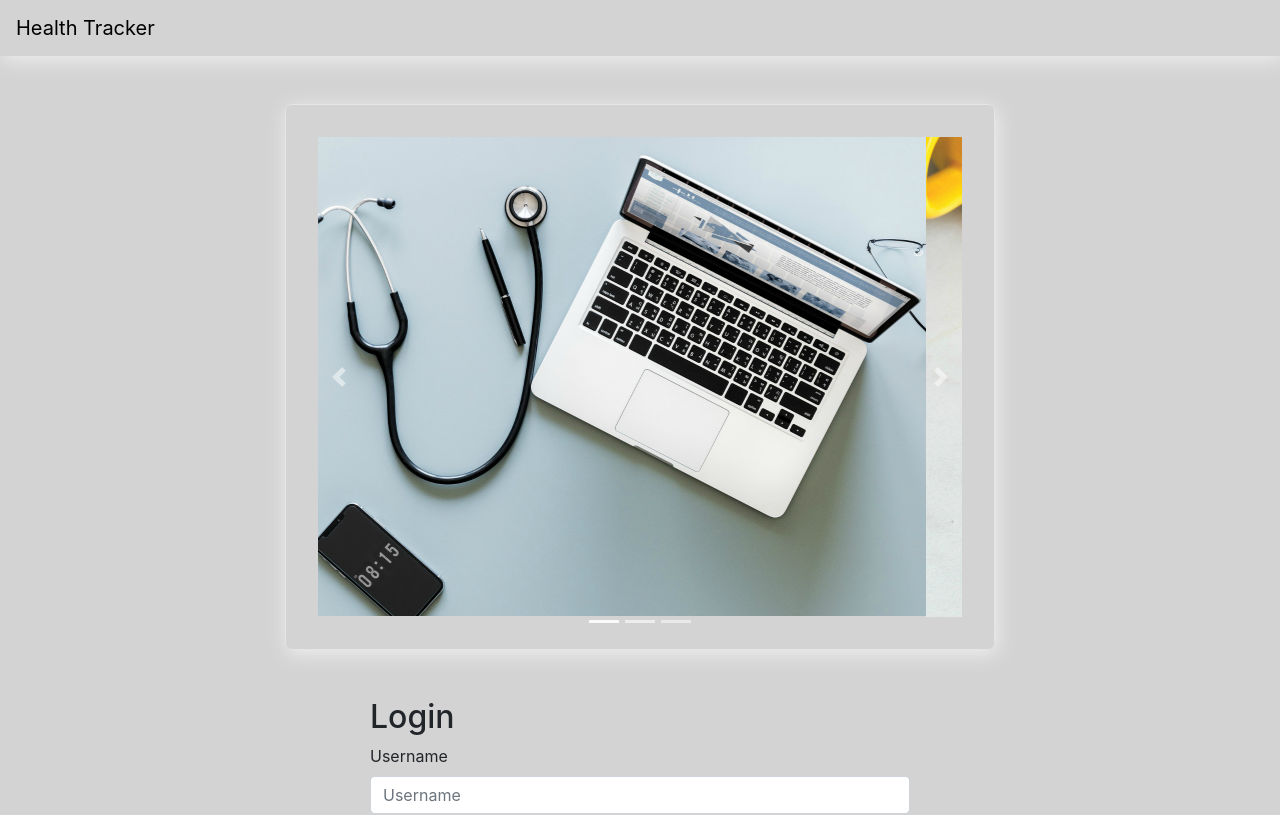
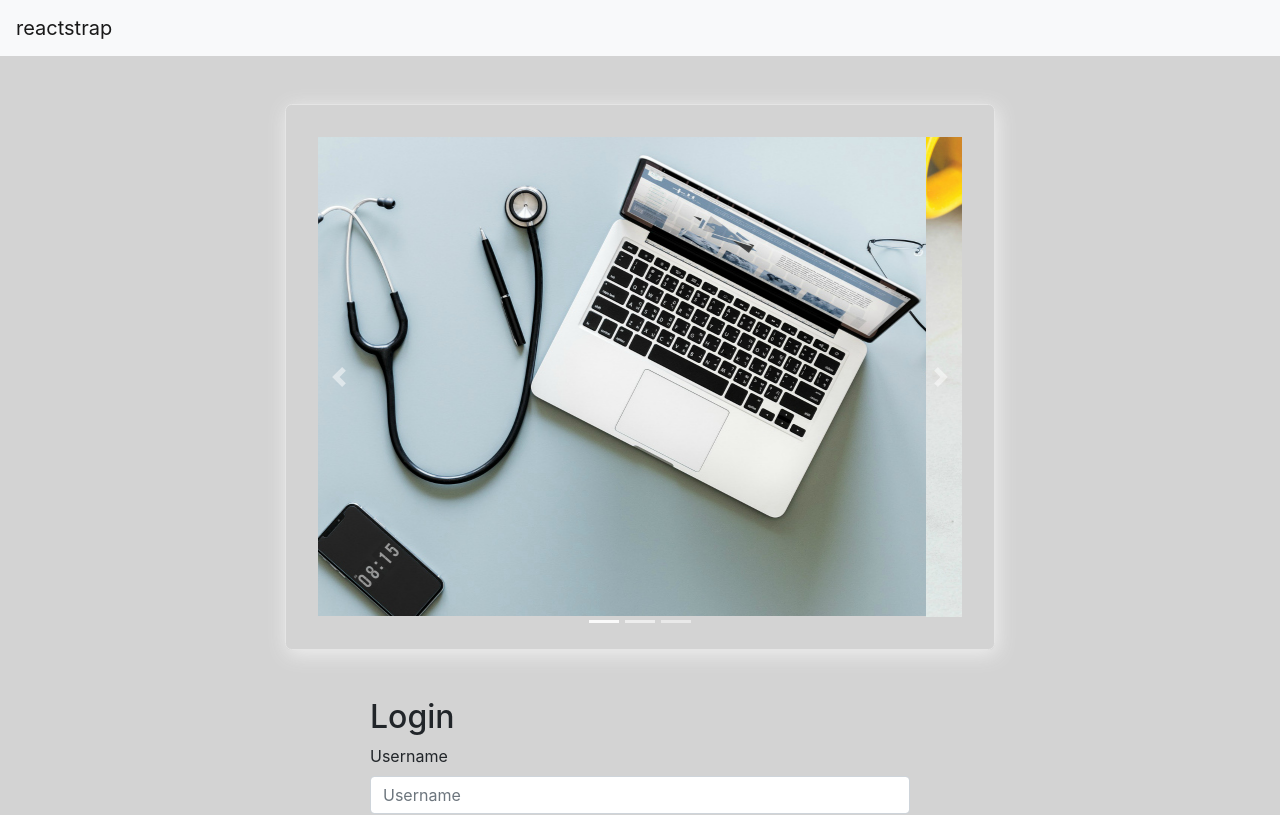
Before and after one commit to tdesserich/HealthTrackerClient, a React (Create React App) app: page /auth in a window 1280 px wide. Shown: the top 815 px of the page. Built offline with nearby package versions, Linux system fonts and the light colour scheme.

Commit message:
protected views

```diff
--- a/src/App.js
+++ b/src/App.js
@@ -1,5 +1,5 @@
 import React, { Component } from 'react';
-import 'bootstrap/dist/css/bootstrap.css';
+// import 'bootstrap/dist/css/bootstrap.css';
 import './App.css';
 import Auth from './auth/Auth';
 import SiteBar from './site/SiteBar';
--- a/src/site/SiteBar.js
+++ b/src/site/SiteBar.js
@@ -6,7 +6,7 @@ class SiteBar extends Component {
     constructor(props) {
         super(props);
         this.state = {
-            isOpen: false
+            isOpen: true
         };
     }
 
@@ -16,11 +16,20 @@ class SiteBar extends Component {
         });
     }
 
-    protectedNavViews = () => {
-        if (this.props.token === localStorage.getItem('token')) {
+
+
+
+    render() {
         return (
-                <Navbar className="navbar">
-                    <NavbarBrand href="/" className="navbarBrand">Health Tracker</NavbarBrand>
+            <div>
+                <Navbar color="light" light expand="md">
+                    <NavbarBrand href="/">reactstrap</NavbarBrand>
+                    <NavbarToggler onClick={this.toggle} />
+                    <Collapse isOpen={this.state.isOpen} navbar>
+
+
+                        {this.props.token === localStorage.getItem('token') ?
+                            <Nav className="ml-auto" navbar>
                                 <NavItem>
                                     <NavLink href="/">Current Meds</NavLink>
                                 </NavItem>
@@ -33,28 +42,40 @@ class SiteBar extends Component {
                                 <NavItem>
                                     <Button onClick={() => this.props.clickLogout()}>Logout</Button>
                                 </NavItem>
-                </Navbar>
-                )
-        // } else {
-        //         <Nav className="ml-auto" navbar>
-        //         </Nav>
-        }
+                            </Nav>
+
+
+
+                            : ''
+
+
                         }
 
-    render() {
-        return (
-            <div>
-                <Navbar className="navbar">
-                    <NavbarBrand href="/" className="navbarBrand">Health Tracker</NavbarBrand>
-                    <NavbarToggler onClick={this.toggle} />
-                    <Collapse isOpen={this.state.isOpen} navbar>
-                            {this.protectedNavViews()}
+
                     </Collapse>
                 </Navbar>
             </div>
+
         )
     }
 }
 
 
 export default SiteBar;
+
+
+// <div>
+            //     <Navbar color="light" light expand="md">
+            //         <NavbarBrand href="/" className="navbarBrand">Health Tracker</NavbarBrand>
+            //         {/* <NavbarToggler onClick={this.toggle} />
+            //         <Collapse isOpen={this.state.isOpen} navbar> */}
+            //             <Nav className="ml-auto" navbar>
+            //                 {this.protectedNavViews()}
+            //                 <NavItem>
+            //                     <NavLink href="/">Current Meds</NavLink>
+            //                 </NavItem>
+            //             </Nav>
+            //         {/* </Collapse> */}
+            //     </Navbar>
+
+            // </div>
--- a/src/site/site.css
+++ b/src/site/site.css
@@ -1,8 +1,8 @@
-.navbar {
+/* .navbar {
     box-shadow: 2px 4px 20px #f0f0f0;
     color: black;
 }
 
 .navbarBrand {
     color: black;
-}
+} */
```
Lines whose indentation alone changed are shown as unchanged.
